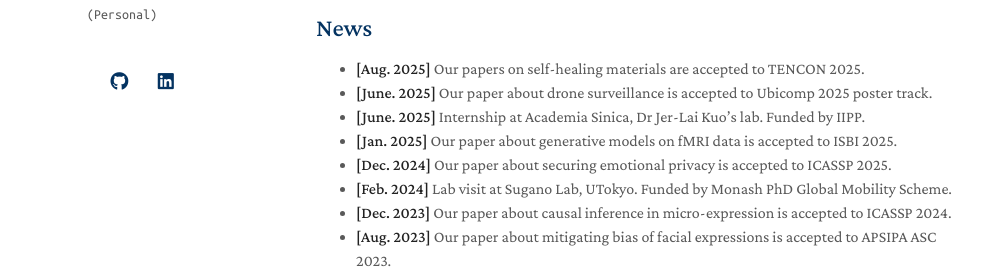
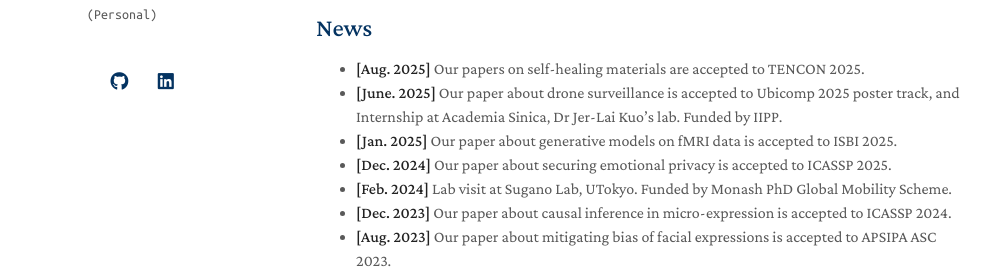
Before and after one commit to noobasuna/tpeisze, a Jekyll site: the page built from index.md, in a window 1280 px wide and 900 px high. Shown: the part 389-666 px from the top of the window, without its empty margins (154-1145 px from the left). Built offline with Jekyll 4.4.1, drawn with Linux system fonts in a browser that asks for light colours; a style sheet for code colours, icons or effects is not loaded; our own code applies the rules of GitHub Pages for plain Markdown files.

Commit message:
Update index.md

```diff
--- a/index.md
+++ b/index.md
@@ -13,8 +13,7 @@ I am a PhD student at Monash University Malaysia, supervised by Professor Raphae
 
 ## News
 - **[Aug. 2025]** Our papers on self-healing materials are accepted to TENCON 2025.
-- **[June. 2025]** Our paper about drone surveillance is accepted to Ubicomp 2025 poster track.
-- **[June. 2025]** Internship at Academia Sinica, Dr Jer-Lai Kuo's lab. Funded by IIPP.
+- **[June. 2025]** Our paper about drone surveillance is accepted to Ubicomp 2025 poster track, and Internship at Academia Sinica, Dr Jer-Lai Kuo's lab. Funded by IIPP.
 - **[Jan. 2025]** Our paper about generative models on fMRI data is accepted to ISBI 2025.
 - **[Dec. 2024]** Our paper about securing emotional privacy is accepted to ICASSP 2025.
 - **[Feb. 2024]** Lab visit at Sugano Lab, UTokyo. Funded by Monash PhD Global Mobility Scheme.
```
